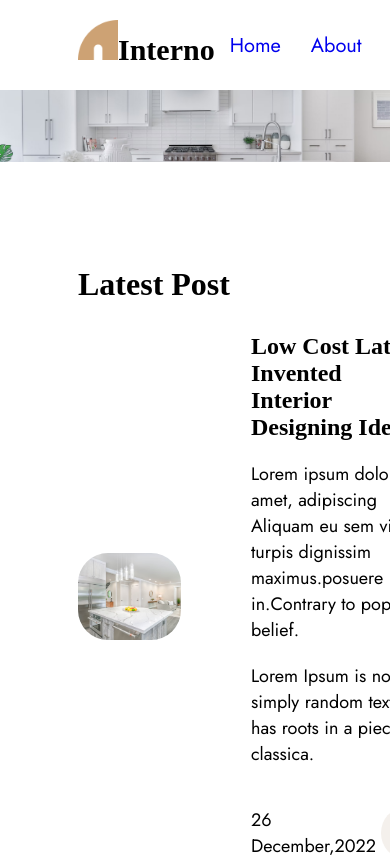
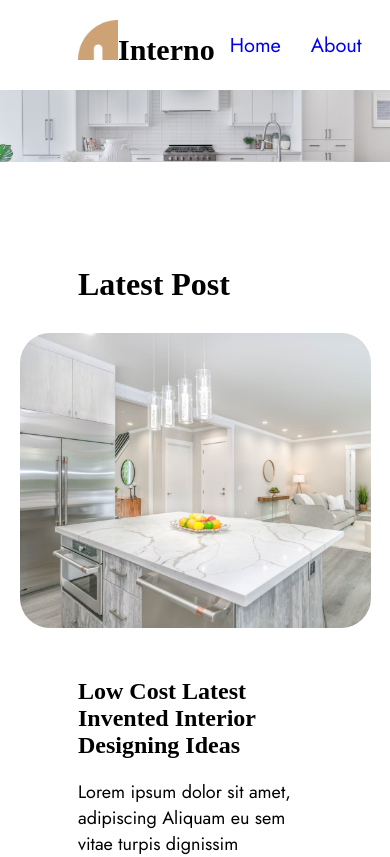
Before and after one commit to tinluong1612/Tin_Interior, a React (Vite) app: page /blog in a window 390 px wide. Shown: the top 857 px of the page. Built offline with nearby package versions, Linux system fonts and the light colour scheme.

Commit message:
responsive blogPage

```diff
--- a/src/pages/blogPage/blog.css
+++ b/src/pages/blogPage/blog.css
@@ -132,3 +132,27 @@
 .next-page button:hover{
     background-color: #F4F0EC;
 }
+
+/* RESPONSIVE */
+
+/* MOBILE: WIDTH < 740px */
+@media only screen and (max-width: 46.1875em) {
+    .containner{
+        flex-direction: column;
+    }
+
+    .image-latest-post{
+        width: 150%;
+    }
+
+    .info-latest-blog {
+        width: 100%;
+    }
+
+    .info-latest-blog h2{
+        padding-top: 50px;
+    }
+}
+
+/* TABLET: WIDTH >= 740px and WIDTH < 1024px */
+@media only screen and (min-width: 46.25em) and (max-width: 63.9375em) {}
```
